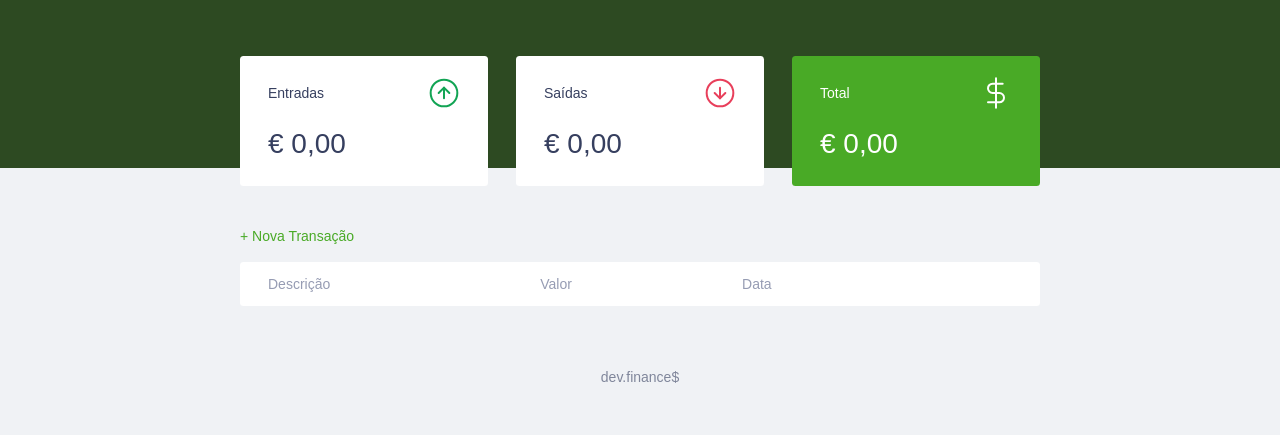
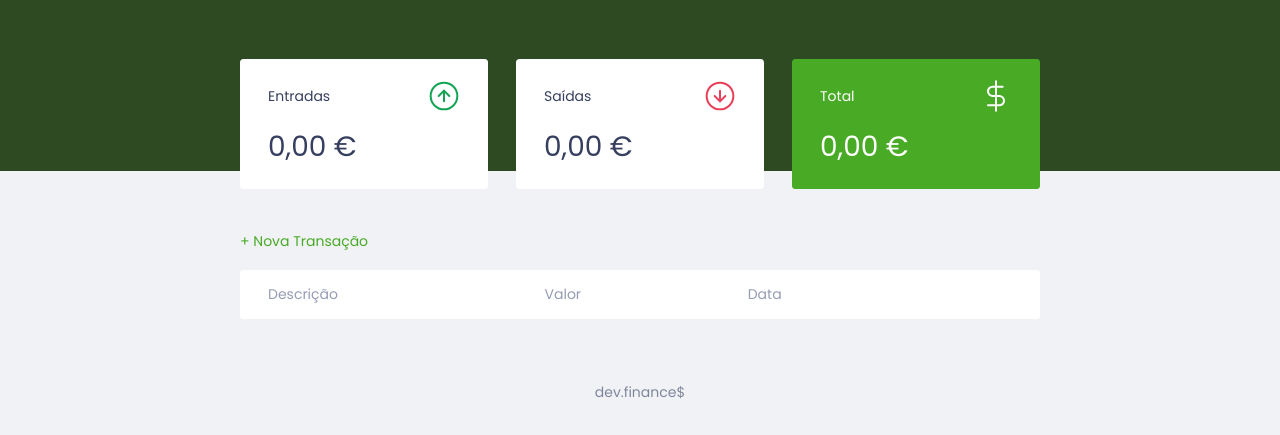
Before and after one commit to jsilva071/dev.finance, a plain HTML site: page index.html in a window 1280 px wide. Shown: the part 55-490 px from the top of the page. Drawn offline with Linux system fonts and the light colour scheme.

Commit message:
Correção da app
Colocação da fonte da Google;
Alteração do "toLocalString" de pt-BR para pt-PT

```diff
--- a/index.html
+++ b/index.html
@@ -8,9 +8,9 @@
 
   <link rel="stylesheet" href="./style.css">
   <link rel="preconnect" href="https://fonts.gstatic.com">
-<!--   <link
+  <link
     href="https://fonts.googleapis.com/css2?family=Poppins:ital,wght@0,100;0,400;0,700;1,100;1,400;1,700&display=swap"
-    rel="stylesheet"> -->
+    rel="stylesheet">
 </head>
 
 <body>
--- a/script.js
+++ b/script.js
@@ -94,7 +94,7 @@ const Utils = {
 
     value = Number(value) / 100;
 
-    value = value.toLocaleString("pt-BR", {
+    value = value.toLocaleString("pt-PT", {
       style: "currency",
       currency: "EUR"
     });
```
